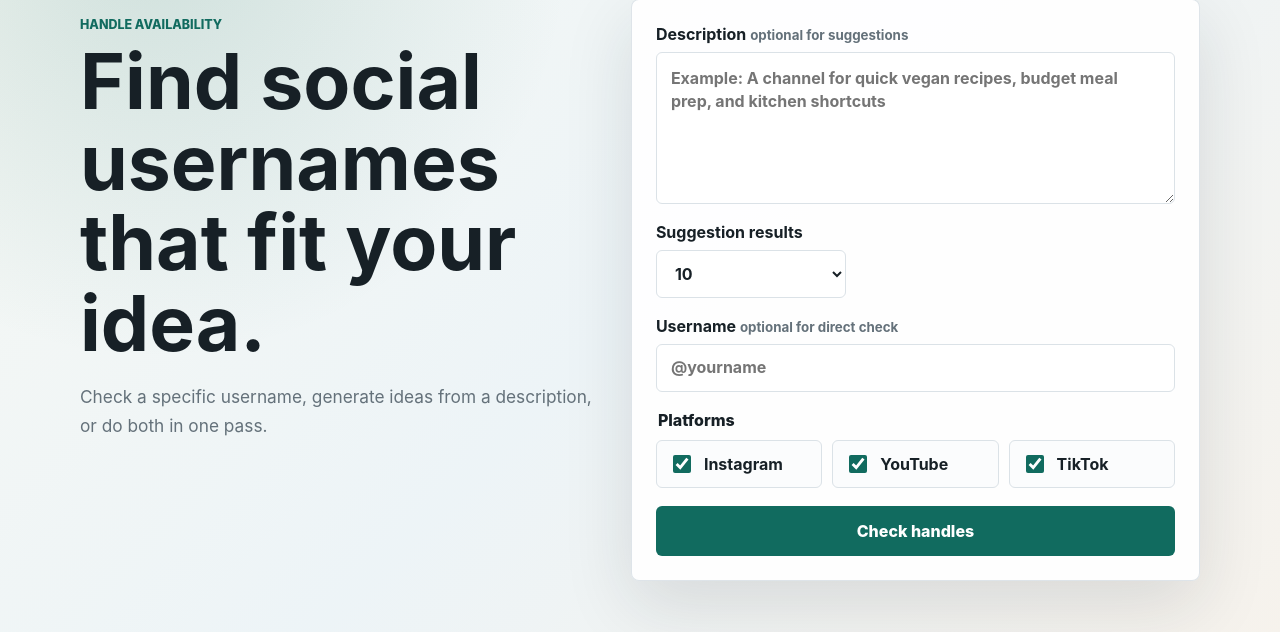
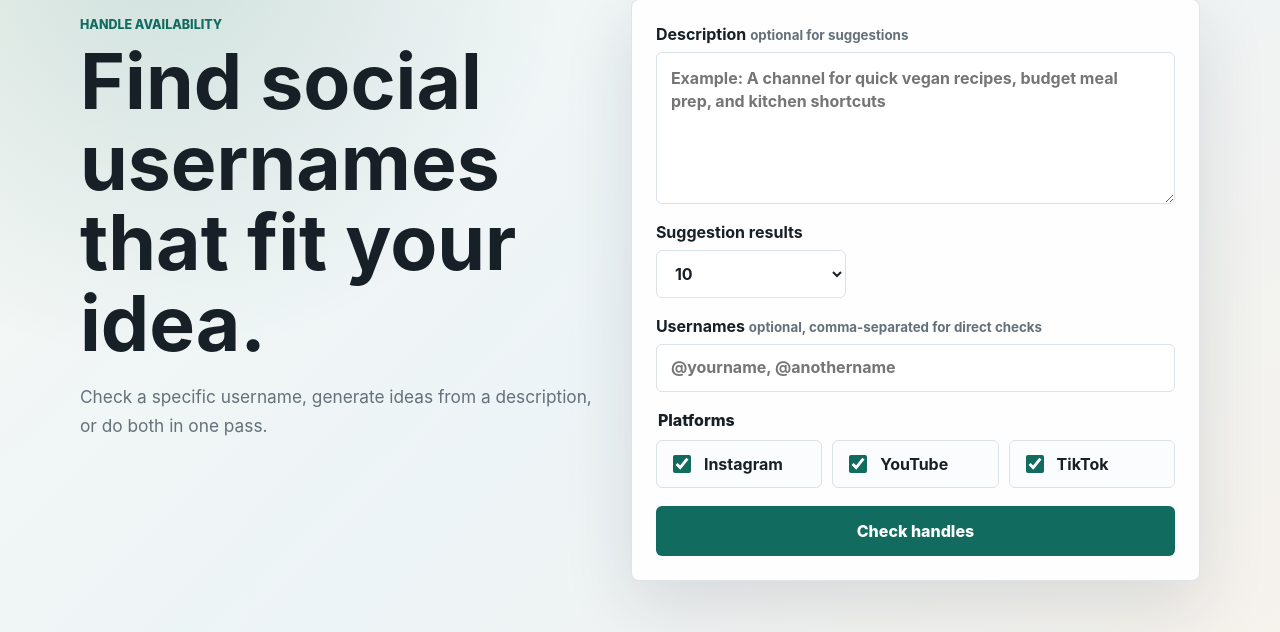
Before and after one commit to TDeepanshPandey/Social-Media-Handle-Checker, a Flask app: page / in a window 1280 px wide. Shown: the part 57-689 px from the top of the page. Run offline with Flask 3, Linux system fonts and the light colour scheme.

Commit message:
Enhance username handling: support multiple usernames input and update validation logic

```diff
--- a/app.py
+++ b/app.py
@@ -87,6 +87,20 @@ def clean_username(username: str) -> str:
     return username.strip().lstrip("@")
 
 
+def parse_usernames(value: str) -> list[str]:
+    usernames: list[str] = []
+    seen: set[str] = set()
+
+    for part in value.split(","):
+        username = clean_username(part)
+        normalized = username.lower()
+        if username and normalized not in seen:
+            seen.add(normalized)
+            usernames.append(username)
+
+    return usernames
+
+
 def selected_platforms(raw_platforms: Iterable[str]) -> list[str]:
     return [platform for platform in raw_platforms if platform in AVAILABLE_PLATFORMS]
 
@@ -100,10 +114,10 @@ def parse_result_limit(value: str | None) -> int:
     return parsed if parsed in RESULT_LIMIT_OPTIONS else DEFAULT_RESULT_LIMIT
 
 
-def validate_form(description: str, platforms: list[str], username: str) -> list[str]:
+def validate_form(description: str, platforms: list[str], usernames: list[str]) -> list[str]:
     errors: list[str] = []
     has_description = bool(description.strip())
-    has_username = bool(username)
+    has_username = bool(usernames)
 
     if not has_description and not has_username:
         errors.append("Enter a username to check, a description for suggestions, or both.")
@@ -117,8 +131,9 @@ def validate_form(description: str, platforms: list[str], username: str) -> list
     if not platforms:
         errors.append("Select at least one platform to check.")
 
-    if username and not re.match(r"^[A-Za-z0-9._-]{1,30}$", username):
-        errors.append("The optional username can only include letters, numbers, periods, underscores, and hyphens.")
+    invalid_usernames = [username for username in usernames if not re.match(r"^[A-Za-z0-9._-]{1,30}$", username)]
+    if invalid_usernames:
+        errors.append("Each username can only include letters, numbers, periods, underscores, and hyphens.")
 
     return errors
 
@@ -312,18 +327,20 @@ def home():
 @app.post("/")
 def check_handles():
     description = request.form.get("description", "").strip()
-    username = clean_username(request.form.get("username", ""))
+    username_input = request.form.get("username", "")
+    direct_usernames = parse_usernames(username_input)
     result_limit = parse_result_limit(request.form.get("result_limit"))
     platforms = selected_platforms(request.form.getlist("platforms"))
-    errors = validate_form(description, platforms, username)
+    errors = validate_form(description, platforms, direct_usernames)
 
     suggestions = generate_suggestions(description, limit=result_limit) if description else []
     usernames = suggestions.copy()
 
-    if username and username.lower() not in {candidate.lower() for candidate in usernames}:
-        usernames.insert(0, username)
+    for username in reversed(direct_usernames):
+        if username.lower() not in {candidate.lower() for candidate in usernames}:
+            usernames.insert(0, username)
 
-    if description and not suggestions and not username:
+    if description and not suggestions and not direct_usernames:
         errors.append("Try adding a few more descriptive words so username suggestions can be generated.")
 
     results = {} if errors else run_checks(usernames, platforms)
@@ -335,7 +352,7 @@ def check_handles():
         result_limit=result_limit,
         selected=platforms,
         description=description,
-        username=username,
+        username=", ".join(direct_usernames),
         suggestions=suggestions,
         results=results,
         errors=errors,
--- a/templates/index.html
+++ b/templates/index.html
@@ -47,14 +47,14 @@
           </label>
 
           <label class="field">
-            <span>Username <small>optional for direct check</small></span>
+            <span>Usernames <small>optional, comma-separated for direct checks</small></span>
             <input
               type="text"
               name="username"
               value="{{ username }}"
-              maxlength="30"
-              pattern="[A-Za-z0-9._-]+"
-              placeholder="@yourname"
+              maxlength="500"
+              pattern="[A-Za-z0-9._,@\s-]+"
+              placeholder="@yourname, @anothername"
             >
           </label>
 
```
Also changed, not shown: tests/test_app.py (+38 -4 lines), README.md.
